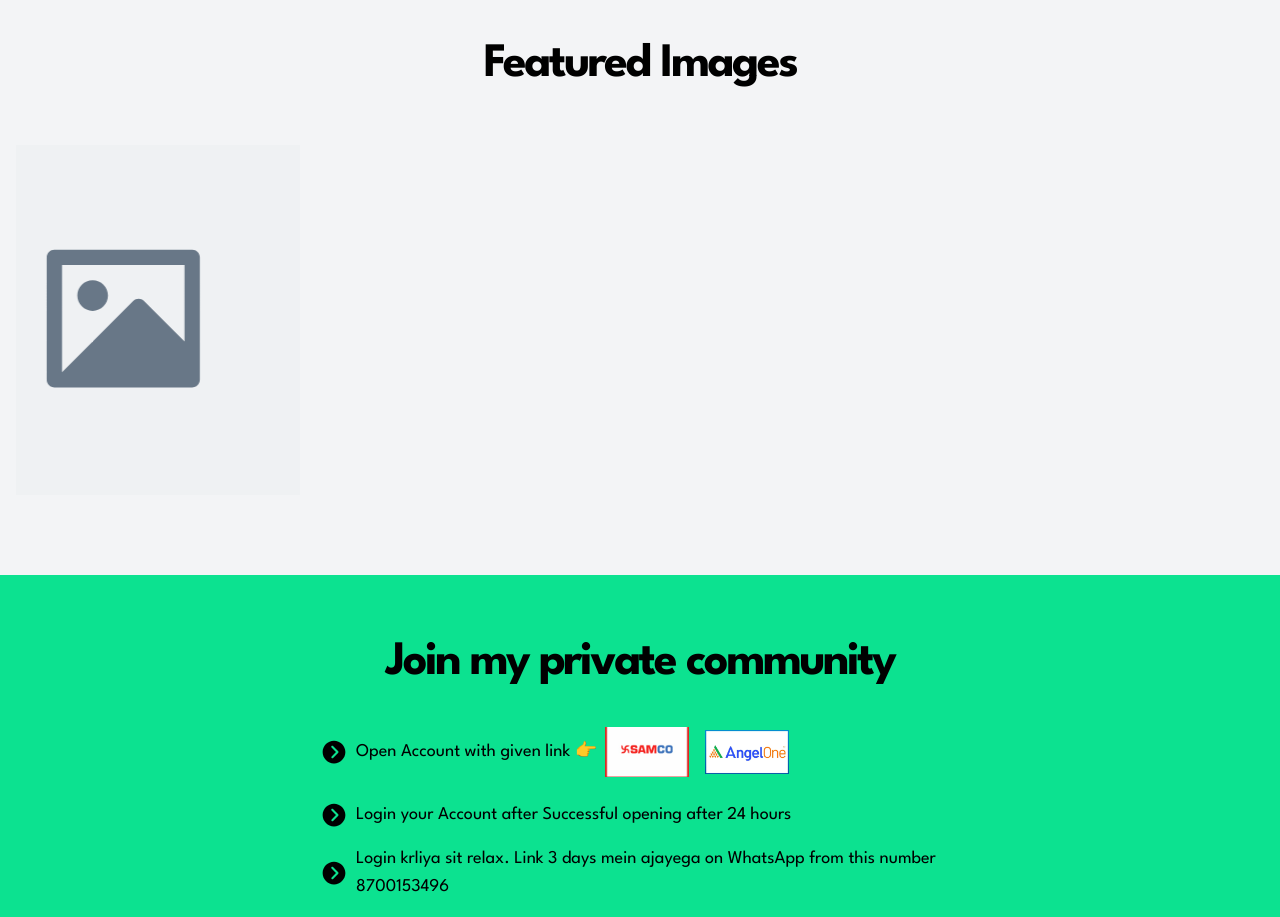
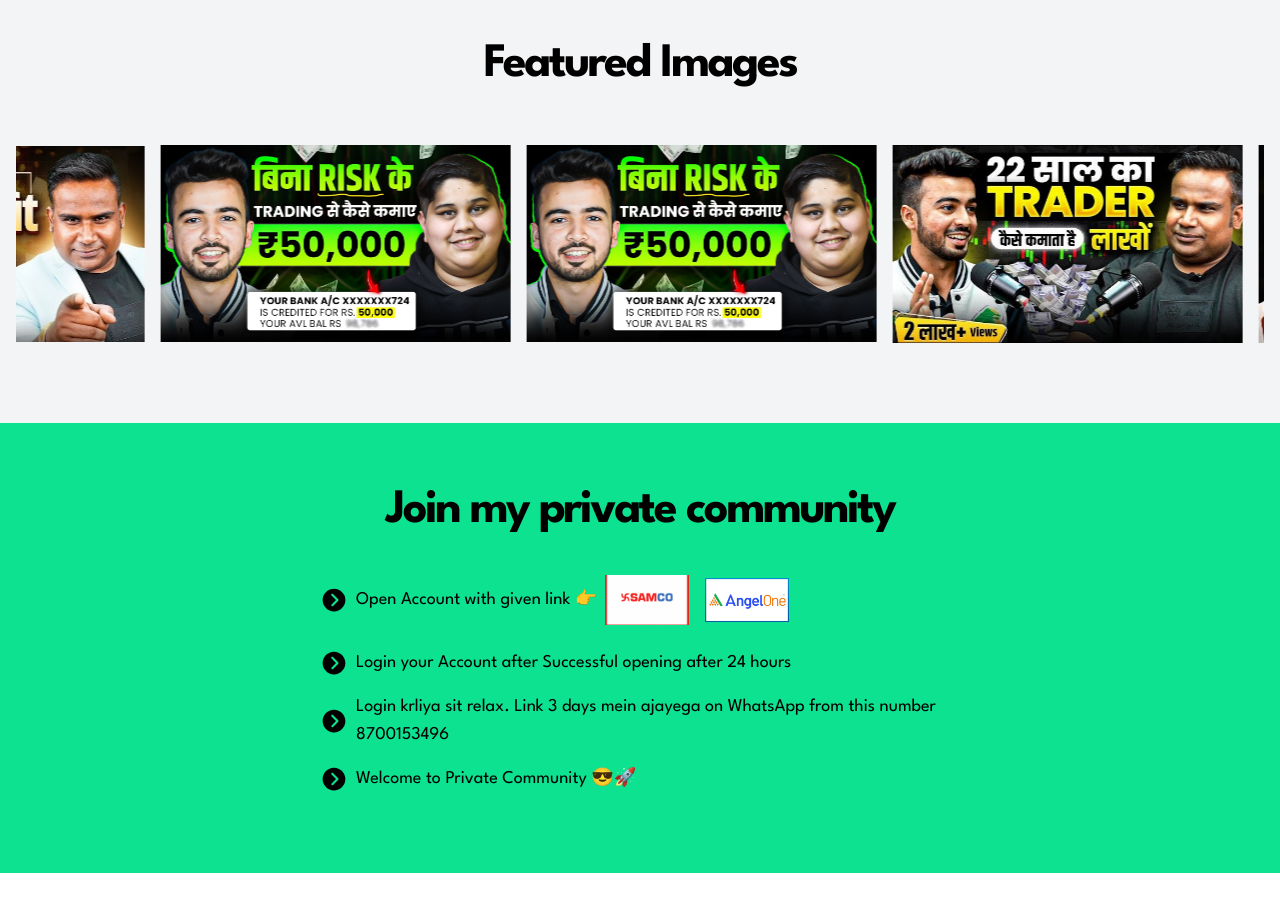
Before and after one commit to shubhcode12/harsh-bhagat-nextjs, a Next.js app: page / in a window 1280 px wide. Shown: the part 2200-3117 px from the top of the page. Built offline with nearby package versions, Linux system fonts and the light colour scheme.

Commit message:
carousel slow

```diff
--- a/src/components/FeaturedImages.tsx
+++ b/src/components/FeaturedImages.tsx
@@ -10,9 +10,9 @@ function FeaturedImages() {
         </h2>
 
         <InfiniteMovingCards
-          items={["place.svg"]}
+          items={["f1.jpg" , "f2.jpg" , "f3.jpg" , "f4.jpg" , "f5.jpg"]}
           direction="right"
-          speed="fast"
+          speed="slow"
           className="mt-10"
         />
 
```
